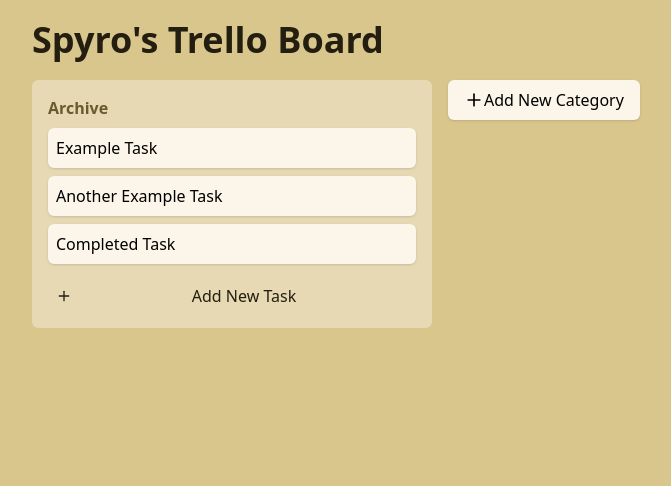
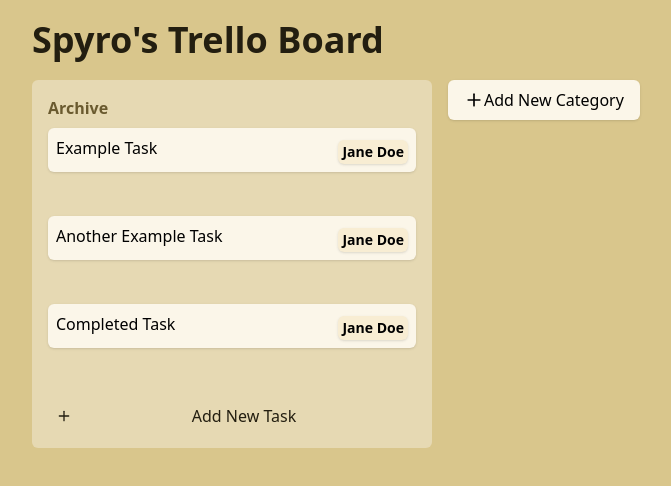
Before and after one commit to sarisman84/vite-react-todo, a React (Vite) app: page / in a window 1280 px wide. Shown: the top 486 px of the page, without its empty margins (8-679 px from the left). Built offline with nearby package versions, Linux system fonts and the light colour scheme.

Commit message:
Added the ability to remove tasks

```diff
--- a/src/App.tsx
+++ b/src/App.tsx
@@ -28,7 +28,9 @@
             category={category}
             updateCategoryTitle={catData.updateCategoryTitle}
             onTaskCreate={taskData.createItem}
+            onTaskRemove={taskData.removeItem}
             currentUser={userData.users[0]}
+            users={userData.users}
           />
         ))}
         <CategoryAddEntry createCategory={catData.createCategory}/>
--- a/src/components/core/category/block.tsx
+++ b/src/components/core/category/block.tsx
@@ -1,6 +1,6 @@
 import { Edit } from "lucide-react";
 import type { Category } from "../../../data/category";
-import type { Task, OnTaskCreate } from "../../../data/task";
+import type { Task, OnTaskCreate, OnTaskRemove } from "../../../data/task";
 import type { User } from "../../../data/user";
 import TaskCreateModal from "../task/task-create-modal";
 import TaskEntry from "../task/entry";
@@ -10,10 +10,12 @@
 
 interface CategoryBlockContext {
   entries: Task[];
+  users: User[];
   category: Category;
   currentUser: User;
   updateCategoryTitle: (title: string, id: number) => void;
   onTaskCreate: OnTaskCreate;
+  onTaskRemove: OnTaskRemove;
 }
 
 interface HeaderContext {
@@ -27,8 +29,6 @@
   function _toggleEditFlag() {
     setEditFlag(!editFlag);
   }
-
-
 
   return (
     <div className="flex justify-between">
@@ -64,7 +64,7 @@
 
         {ctx.entries.map((task) => (
           <div key={task.id}>
-            <TaskEntry key={task.id} task={task} />
+            <TaskEntry key={task.id} task={task} users={ctx.users} deleteTask={ctx.onTaskRemove} />
           </div>
         ))}
       </div>
--- a/src/components/core/task/entry.tsx
+++ b/src/components/core/task/entry.tsx
@@ -1,17 +1,71 @@
-import type { Task } from "../../../data/task";
+import { useState } from "react";
+import type { OnTaskRemove, Task } from "../../../data/task";
+import type { User } from "../../../data/user";
+import Label from "../../elements/label";
+import { Trash } from "lucide-react";
 
 interface TaskEntryContext {
   task: Task;
+  users: User[];
+  deleteTask: OnTaskRemove;
 }
 
-function TaskEntry({ task }: TaskEntryContext) {
+interface ToolbarContext {
+  task: Task;
+  mouseHover: boolean;
+  deleteTask: OnTaskRemove;
+}
+
+function _getUser(id: number, users: User[]): User | undefined {
+  return users.find((user) => user.id === id);
+}
+
+function Toolbar(ctx: ToolbarContext) {
   return (
-    <div className="flex items-center gap-1">
-      <label className="flex grow items-center gap-2 rounded-md p-2 bg-accent-50 shadow hover:bg-accent-100">
-        {task.metadata.title}
-      </label>
+    <div className="flex grow justify-end gap-1">
+      {ctx.mouseHover && (
+        <button
+          className="flex flex-col justify-start"
+          onClick={() => ctx.deleteTask(ctx.task.id)}
+        >
+          <Trash size={18} className="text-text-600 hover:text-text-900" />
+        </button>
+      )}
     </div>
   );
 }
 
+function TaskEntry(ctx: TaskEntryContext) {
+  //const [editFlag, setEditFlag] = useState(false);
+  const [mouseHover, setMouseHover] = useState(false);
+
+  return (
+    <>
+      <button
+        className="flex gap-1 w-full min-h-20"
+        onMouseOver={() => setMouseHover(true)}
+        onMouseOut={() => setMouseHover(false)}
+      >
+        <div className="flex justify-between grow gap-2 rounded-md p-2 bg-accent-50 shadow hover:bg-accent-100">
+          <label>{ctx.task.metadata.title}</label>
+
+          <div className="flex flex-col gap-1 ">
+            <Toolbar
+              mouseHover={mouseHover}
+              task={ctx.task}
+              deleteTask={ctx.deleteTask}
+            />
+            {ctx.task.owner_id.map((owner) => (
+              <Label
+                key={owner}
+                value={_getUser(owner, ctx.users)?.name ?? "Unknown"}
+              />
+            ))}
+          </div>
+        </div>
+      </button>
+    </>
+  );
+}
+
 export default TaskEntry;
--- a/src/components/core/task/task-create-modal.tsx
+++ b/src/components/core/task/task-create-modal.tsx
@@ -102,9 +102,10 @@
       return;
     }
 
-    ctx.onTaskCreate(0, ctx.category.id, titleInput, descInput);
+    ctx.onTaskCreate(ctx.user.id, ctx.category.id, titleInput, descInput);
     setTitleInput("");
     setDescInput("");
+    setOpenFlag(false);
   }
 
   return (
--- /dev/null
+++ b/src/components/elements/label.tsx
@@ -0,0 +1,13 @@
+interface TagContext {
+  value: string;
+}
+
+function Label(ctx: TagContext) {
+  return (
+    <label className="bg-accent-100 rounded-md py-0.5 px-1 font-bold shadow text-center text-sm">
+      {ctx.value}
+    </label>
+  );
+}
+
+export default Label;
--- a/src/data/task.ts
+++ b/src/data/task.ts
@@ -6,6 +6,8 @@
   title: string,
   description: string,
 ) => void;
+
+export type OnTaskRemove = (id: number) => void;
 
 export interface Task {
   id: number;
@@ -25,7 +27,7 @@
   {
     id: 1,
     category_id: archive_id,
-    owner_id: [0],
+    owner_id: [1],
     metadata: {
       title: "Example Task",
       description: "This is an example task",
@@ -36,7 +38,7 @@
   {
     id: 2,
     category_id: archive_id,
-    owner_id: [0],
+    owner_id: [1],
     metadata: {
       title: "Another Example Task",
       description: "This is another example task",
@@ -47,7 +49,7 @@
   {
     id: 3,
     category_id: archive_id,
-    owner_id: [0],
+    owner_id: [1],
     metadata: {
       title: "Completed Task",
       description: "This is a completed task",
--- a/src/hooks/useUser.ts
+++ b/src/hooks/useUser.ts
@@ -1,4 +1,4 @@
-import { useState } from "react";
+import { useEffect, useState } from "react";
 import { defaultUser, type User } from "../data/user";
 
 export type OnUserRemoved = (id: number) => void;
@@ -16,6 +16,10 @@
 
 function useUser() {
   const [users, setUsers] = useState(_tryLoadingUsers());
+
+  useEffect(() => {
+    localStorage.setItem(user_id, JSON.stringify(users));
+  }, [users]);
 
   function createUser(name: string) {
     setUsers((prevArray) => [
```
